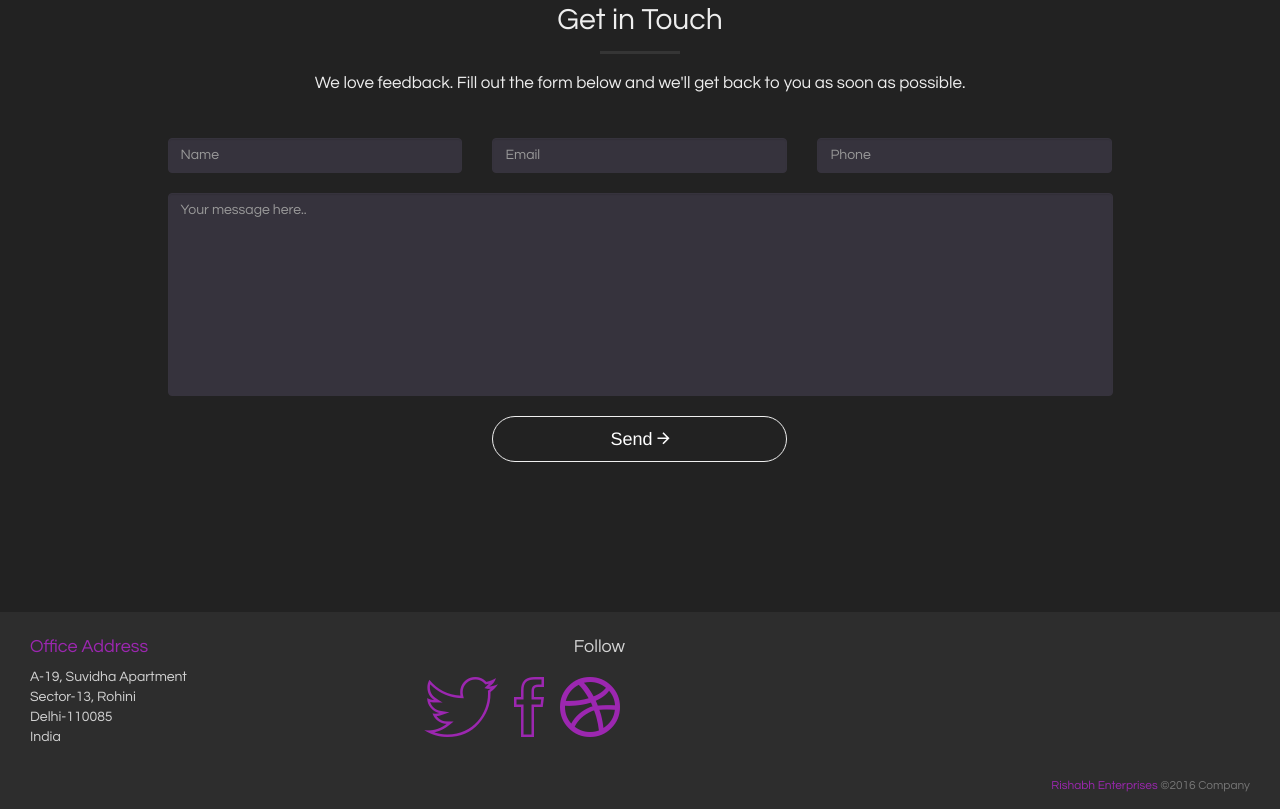
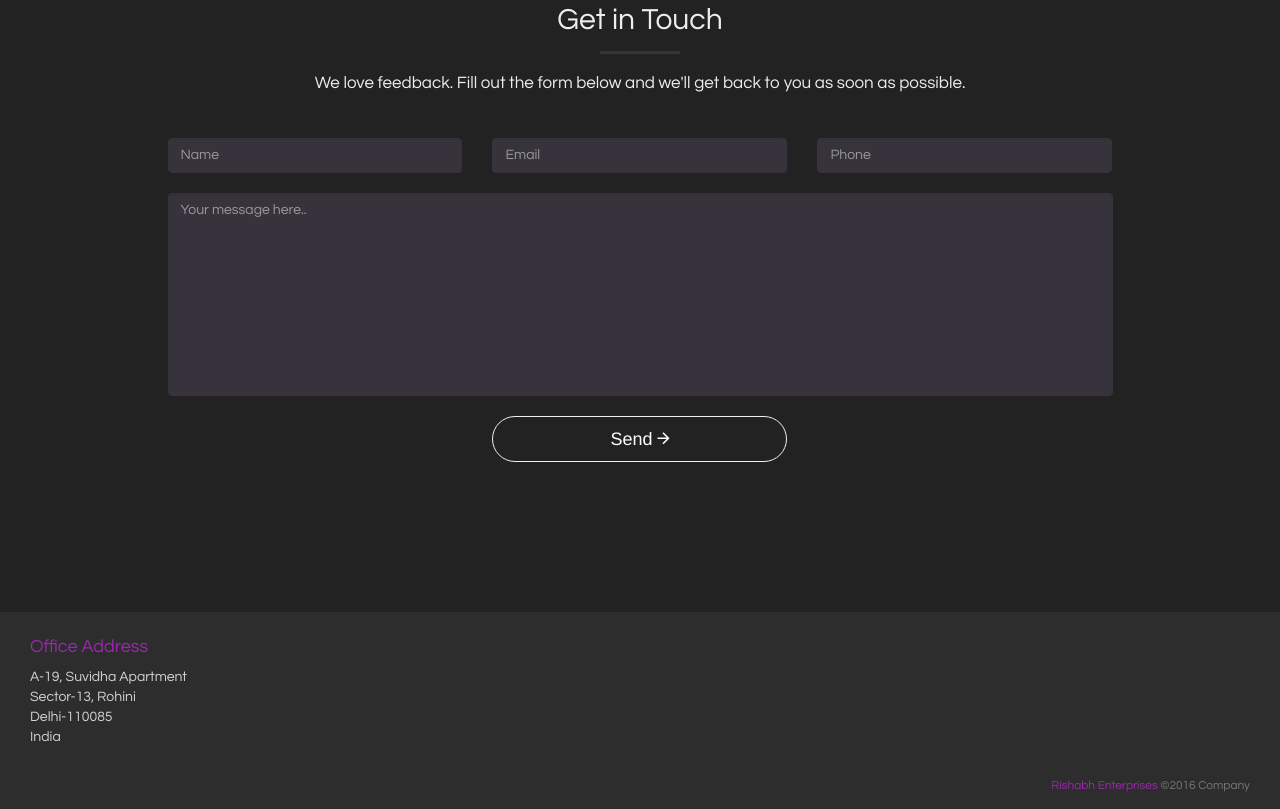
Before and after one commit to vijaymadan/vijaymadan.github.io, a plain HTML site: page index.html in a window 1280 px wide. Shown: the part 4686-5495 px from the top of the page. Drawn offline with nearby package versions, Linux system fonts and the light colour scheme.

Commit message:
Update index.html

```diff
--- a/index.html
+++ b/index.html
@@ -284,14 +284,6 @@
                     </ul>
                 </div>
 
-                <div class="col-xs-12 col-sm-3 text-right">
-                    <h4>Follow</h4>
-                    <ul class="list-inline">
-                      <li><a rel="nofollow" href="" title="Twitter"><i class="icon-lg ion-social-twitter-outline"></i></a>&nbsp;</li>
-                      <li><a rel="nofollow" href="" title="Facebook"><i class="icon-lg ion-social-facebook-outline"></i></a>&nbsp;</li>
-                      <li><a rel="nofollow" href="" title="Dribble"><i class="icon-lg ion-social-dribbble-outline"></i></a></li>
-                    </ul>
-                </div>
             </div>
             <br/>
             <span class="pull-right text-muted small"><a href="http://www.vijaymadan.github.io">Rishabh Enterprises</a> ©2016 Company</span>
```
